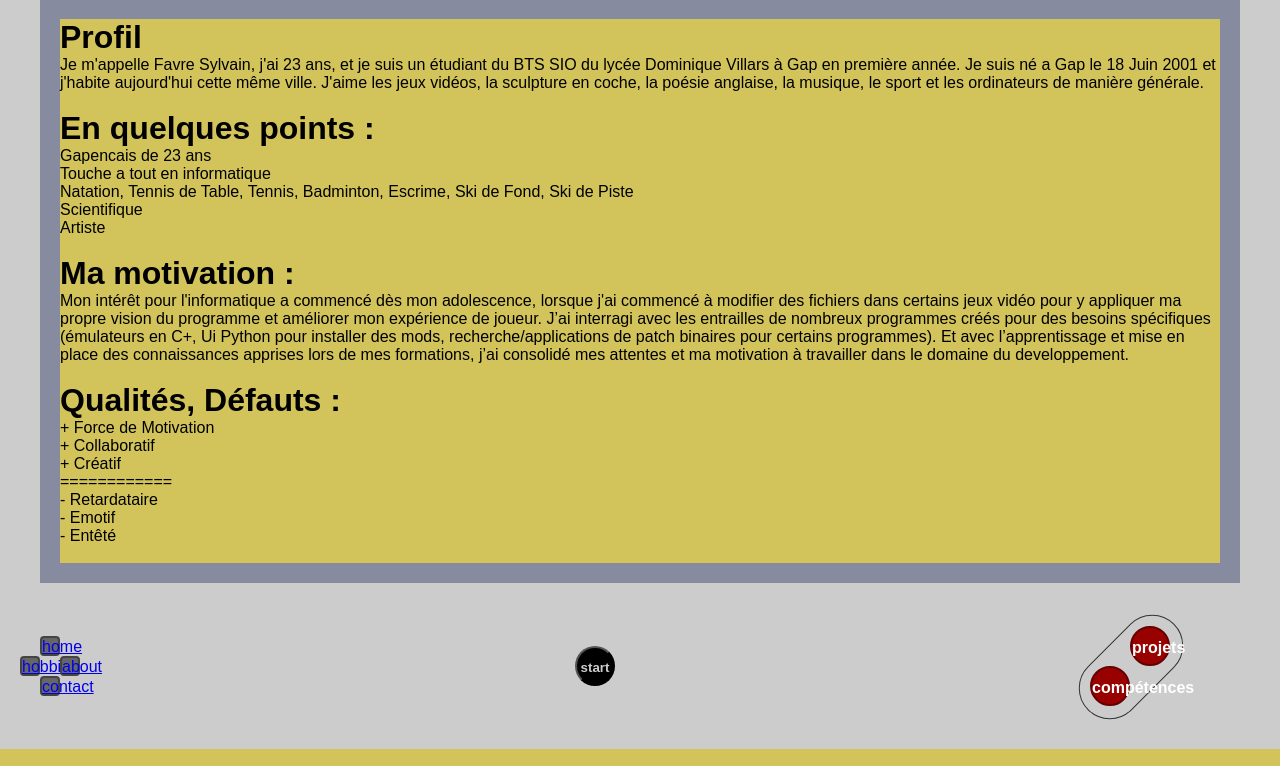
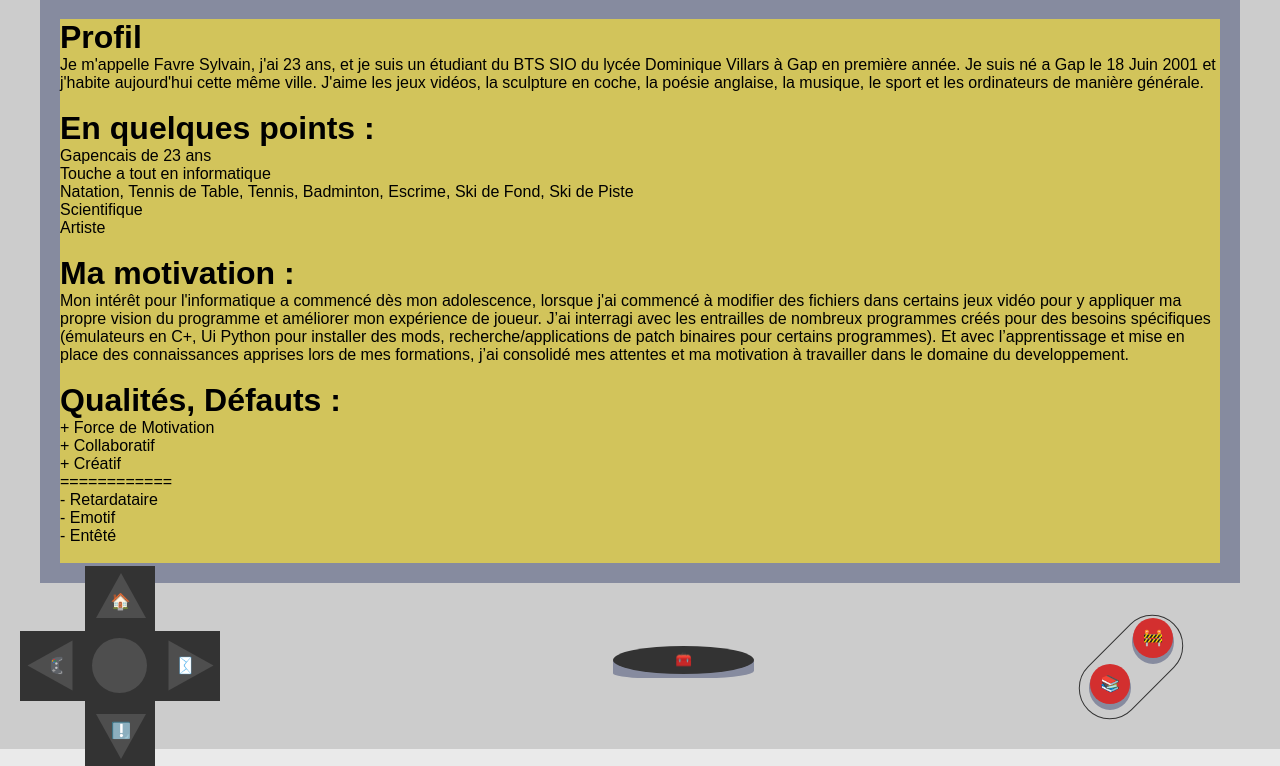
Before and after one commit to Electric-Waffle/DynamicPortfolio, a PHP site: page /index.php in a window 1280 px wide. Shown: the part 51-817 px from the top of the page. Run offline with PHP 8.4, Linux system fonts and the light colour scheme.

Commit message:
jolis boutons barre de bouton

```diff
--- a/www/partials/barre_bouton.php
+++ b/www/partials/barre_bouton.php
@@ -8,33 +8,64 @@
 
     <!-- Croix directionnelle -->
     <div class="dpad">
-      <a href="index.php" class="btn up">home</a>
-      <a href="contacts.php" class="btn down">contact</a>
-      <a href="hobbies.php" class="btn left">hobbies</a>
-      <a href="about.php" class="btn right">about</a>
+
+      <div class="dpad-form-1"></div>
+      <div class="dpad-form-2"></div>
+      <div class="dpad-circle"></div>
+
+      <a href="index.php" class="dpad-arrow dpad-arrow-up btn up"><span>🏠</span></a>
+      <a href="contacts.php" class="dpad-arrow dpad-arrow-right btn down"><span>✉️</span></a>
+      <a href="hobbies.php" class="btn left dpad-arrow dpad-arrow-left"><span>🎮</span></a>
+      <a href="about.php" class="dpad-arrow dpad-arrow-down btn right"><span>ℹ️</span></a>
+
     </div>
 
     <!-- Boutons start -->
-    <div class="buttons">
+    <div class="buttons button-start-select">
 
       <?php
       if ($mode == "Backoffice") {
-        echo "<form method=\"post\" action=\"\">";
-        echo "<input class=\"btn button-middle\" type=\"submit\" name=\"deconnexion\" value=\"select\">";
-        echo "</form>";
-      } else {
-        echo "<form method=\"post\" action=\"\">";
-        echo "<input class=\"btn button-middle\" type=\"submit\" name=\"connexion\" value=\"start\">";
-        echo "</form>";
+      ?>
+
+        <div class="button-select-top">
+          <form method="post" action="">
+            <input class="btn" type="submit" name="deconnexion" value="🛠️">
+          </form>
+        </div>
+
+      <?php
+      }
+      else
+      {
+      ?>
+
+        <div class="button-select-top">
+          <form method="post">
+            <input class="btn" type="submit" name="connexion" value="🧰">
+          </form>
+        </div>
+
+      <?php
       }
       ?>
+
     </div>
 
-    <div class="btns-ab">
+    <div class="buttons btns-ab-background">
       <!-- Boutons a -->
-      <a href="skills.php" class="btn button-a">compétences</a>
+      <div class="btns-ab btn-a">
+        <div class="button-top">
+          <a href="skills.php" class="btn button-a">📚</a>
+        </div>
+      </div>
+
+
       <!-- Boutons b -->
-      <a href="projects.php" class="btn button-b">projets</a>
+      <div class="btns-ab btn-b">
+        <div class="button-top">
+          <a href="projects.php" class="btn button-b">🚧</a>
+        </div>
+      </div>
     </div>
 
 
--- a/www/style.css
+++ b/www/style.css
@@ -252,40 +252,10 @@ body {
   height: 60px;
 }
 
-.dpad .btn {
+.dpad span {
   position: absolute;
-  background-color: #666;
-  border: 2px solid #444;
-  border-radius: 4px;
-  width: 20px;
-  height: 20px;
-  display: block;
-}
-
-.dpad .up {
-  top: 0;
-  left: 20px;
-}
-
-.dpad .down {
-  bottom: 0;
-  left: 20px;
-}
-
-.dpad .left {
-  top: 20px;
-  left: 0;
-}
-
-.dpad .right {
-  top: 20px;
-  right: 0;
-}
-
-.dpad .center {
-  top: 20px;
-  left: 20px;
-  background-color: #333;
+  top: 19px;
+  left: -10px;
 }
 
 /* Boutons A et B */
@@ -294,7 +264,7 @@ body {
   gap: 20px;
 }
 
-.btns-ab {
+.btns-ab-background {
   position: relative;
   width: 40px;
   height: 40px;
@@ -302,7 +272,7 @@ body {
   z-index: 0;
 }
 
-.btns-ab::before {
+.btns-ab-background::before {
   content: "";
   position: absolute;
   display: block;
@@ -333,16 +303,6 @@ body {
   display: block;
 }
 
-.button-a {
-  top: 20px;
-  left: -20px;
-}
-
-.button-b {
-  top: -20px;
-  left: 20px;
-}
-
 .button-middle {
   background-color: #000000;
   color: #ccc;
@@ -353,6 +313,180 @@ body {
   line-height: 40px;
   border-radius: 50%;
   text-decoration: none;
+}
+
+.button-start-select::before{
+  content: "";
+  background-color: #868B9F;
+  display: block;
+  height: 22px;
+  width: 141px;
+  border-radius: 23% 23% 33% 22%;
+  position: absolute;
+  z-index: -1;
+  bottom: 13px;
+  right: -64px;
+}
+
+.button-start-select {
+  position: relative;
+  z-index: 0;
+  width: 50px;
+  height: 50px;
+}
+
+.btns-ab::before {
+  content: "";
+  background-color: #868B9F;
+  display: block;
+  height: 44px;
+  width: 42px;
+  border-radius: 50%;
+  position: absolute;
+  z-index: -1;
+  bottom: 4px;
+  right: 9px;
+}
+
+.btns-ab {
+  position: relative;
+  z-index: 0;
+  min-width: 50px;
+  height: 50px;
+}
+
+.btn-a {
+  top: 18px;
+  left: -20px;
+}
+
+.btn-b {
+  top: -28px;
+  left: -47px;
+}
+
+.button-select-top {
+  background-color: #333;
+  display: block;
+  position: absolute;
+  height: 28px;
+  width: 141px;
+  border-radius: 50%;
+  top: 5px;
+  left: -27px;
+}
+
+.button-select-top form {
+  height: 100%;
+  width: 100%;
+  top: 0px;
+}
+
+.button-select-top:active {
+  top: 7px;
+}
+
+.button-select-top form input {
+  height: 100%;
+  width: 100%;
+  border: none;
+  background: none;
+}
+
+.button-top {
+  display: block;
+  position: absolute;
+  height: 40px;
+  width: 40px;
+  border-radius: 50%;
+}
+
+.button-top a {
+  height: 100%;
+  width: 100%;
+  top: 0px;
+}
+
+.button-top:active {
+  top: 2px;
+}
+
+.button-top a {
+  height: 100%;
+  width: 100%;
+  border: none;
+  background: none;
+}
+
+.btn-a .button-top, .btn-b .button-top  {
+  background-color: #D32F2F;
+}
+
+.dpad {
+  position: relative;
+  display: block;
+  width: 200px;
+  height: 200px;
+}
+
+.dpad-circle {
+  position: absolute;
+  display: block;
+  width: 55px;
+  height: 55px;
+  background-color: #4e4e4e;
+  border-radius: 50%;
+  top: 72px;
+  left: 72px;
+}
+
+.dpad-arrow {
+  position: absolute;
+  width: 0;
+  height: 0;
+  border-left: 25px solid transparent;
+  border-right: 25px solid transparent;
+  border-bottom: 45px solid #4e4e4e; /* couleur du triangle */
+}
+.dpad-arrow-up {
+  top: 7px;
+  left: 75.5px;
+}
+.dpad-arrow-down {
+  rotate: 180deg;
+  top: 148px;
+  left: 75.5px;
+}
+
+.dpad-arrow-left {
+  rotate: -90deg;
+  top: 77.5px;
+  left: 4.5px;
+}
+
+.dpad-arrow-right {
+  rotate: 90deg;
+  top: 77.5px;
+  left: 145.5px;
+}
+
+.dpad-form-1, .dpad-form-2 {
+  position: absolute;
+  display: block;
+  width: 70px;
+  height: 200px;
+  background-color: #333;
+}
+
+.dpad-form-1 {
+  rotate: 90deg;
+  top: 0px;
+  left: 65px;
+}
+
+.dpad-form-2 {
+  top: 0px;
+  left: 65px;
 }
 
 .boite_tag {
```
